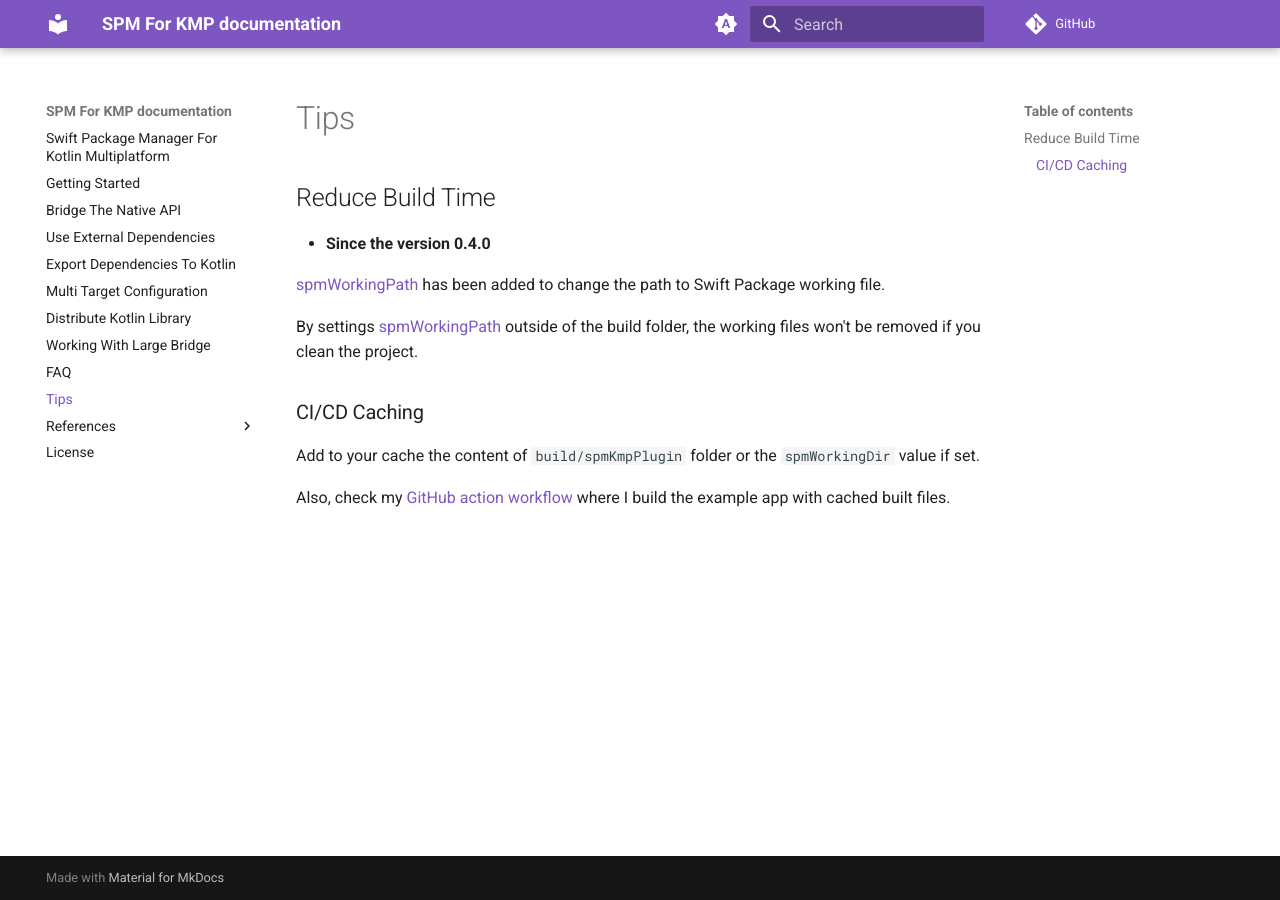
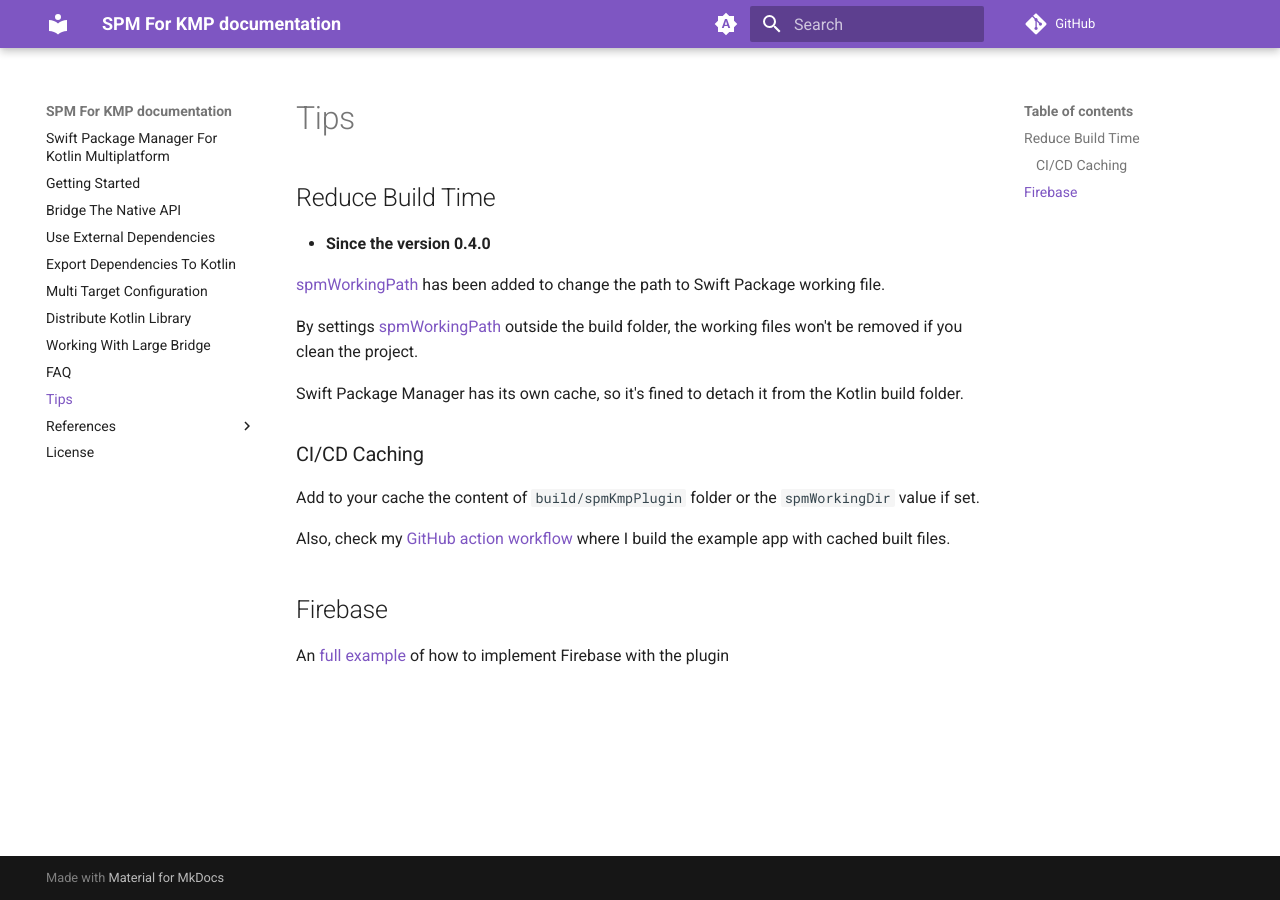
Before and after one commit to frankois944/spm4Kmp, an MkDocs documentation site: the page built from website/docs/tips.md, in a window 1280 px wide. Built offline with MkDocs 1.6.1 and Material for MkDocs 9.7.7, drawn with Linux system fonts in a browser that asks for light colours; comment, search, counter and statistics services are not loaded.

Commit message:
update example with spmWorkingPath
update docs

```diff
--- a/website/docs/tips.md
+++ b/website/docs/tips.md
@@ -6,11 +6,16 @@
 
 [spmWorkingPath](references/swiftPackageConfig.md#spmworkingpath) has been added to change the path to Swift Package working file.
 
-By settings [spmWorkingPath](references/swiftPackageConfig.md#spmworkingpath) outside of the build folder, the working files won't be removed if you clean the project.
+By settings [spmWorkingPath](references/swiftPackageConfig.md#spmworkingpath) outside the build folder, the working files won't be removed if you clean the project.
 
+Swift Package Manager has its own cache, so it's fined to detach it from the Kotlin build folder.
 
 ### CI/CD Caching
 
 Add to your cache the content of `build/spmKmpPlugin` folder or the `spmWorkingDir` value if set.
 
 Also, check my [GitHub action workflow](https://github.com/frankois944/spm4Kmp/blob/main/.github/workflows/pre-merge.yaml) where I build the example app with cached built files.
+
+## Firebase
+
+An [full example](https://github.com/frankois944/FirebaseKmpDemo) of how to implement Firebase with the plugin
```
Also changed, not shown: 3 other files.
